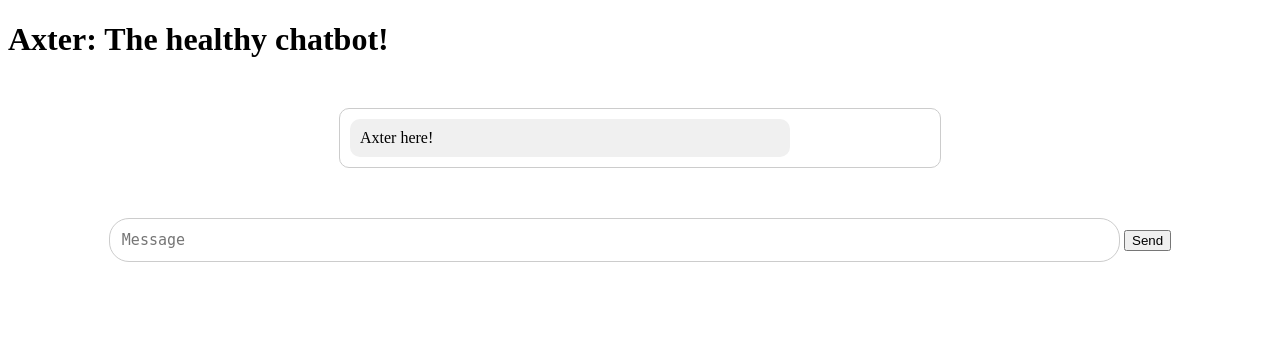
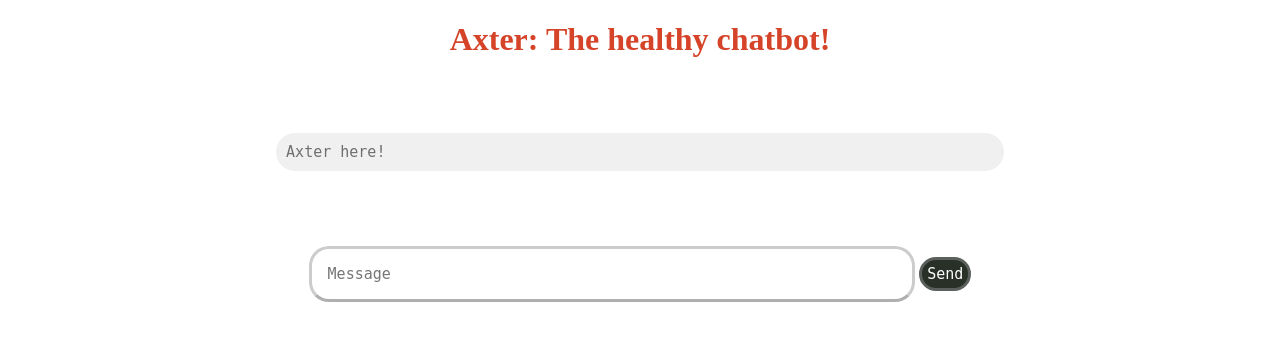
Before and after one commit to ashwiniso/axterchat_v1, a Django app: page /axter_chat/ in a window 1280 px wide. Shown: the top 341 px of the page. Run offline with Django 4.2, Linux system fonts and the light colour scheme.

Commit message:
final design

```diff
--- a/axter_chat/static/axter_chat/style.css
+++ b/axter_chat/static/axter_chat/style.css
@@ -1,38 +1,61 @@
 /* Overall chatbot container */
 #chatbot {
   width: 80%;
-  max-width: 600px; /* Set a maximum width to avoid excessive width on larger screens */
   margin: 50px auto; /* Center the chatbot container horizontally with top margin */
-  border-radius: 10px;
-  border: 1px solid #ccc;
+  margin-left : auto;
+  margin-right : auto;
   overflow: hidden; /* Prevent the chat messages from overflowing the container */
+  padding : 10px;
 }
 
 /* Bot's messages */
 .botText {
   background-color: #f0f0f0;
-  border-radius: 10px;
+  font-family: monospace;
+  font-size : 15px;
+  text-align : left;
+  color : rgb(109,111,109);
   padding: 10px;
-  margin: 10px;
+  border-radius: 20px;
+  margin-left: auto; /* Push the chat message to the right */
+  margin-right: auto;
   width: 70%; /* Reduce the width to leave space for the user input */
   clear: both;
-  float: left;
 }
 
 /* User input area */
 #userInput {
-  margin-top: 10px; /* Add some space between the chat messages and user input area */
+  margin-left : auto;
+  margin-right : auto;
+  margin-top: 40px; /* Add some space between the chat messages and user input area */
+  width : 80%;
   text-align: center;
 }
 
 /* Text input field */
 #textInput {
-  width: 80%; /* Increase the width to make it more user-friendly */
+  width: 60%; /* Increase the width to make it more user-friendly */
   border-radius: 20px; /* Increase the border radius for a smoother look */
   font-family: monospace; /* Use a monospace font to enable tab character */
   font-size: 15px;
-
-  border: 1px solid #ccc;
-  padding: 12px;
+  border: 3px solid #ccc;
+  border-bottom : 3px solid #afafaf;
+  padding: 16px;
+  color: rgb(213,67,41);
   box-sizing: border-box; /* Ensure padding doesn't affect the overall width */
 }
+
+#buttonInput{
+  padding : 5px;
+  font-family : monospace;
+  font-size : 15px;
+  border : 3px solid #5b605c;
+  background-color: rgb(40,48,40);
+  color : white;
+  border-radius : 20px;
+}
+
+h1{
+  text-align: center;
+  color : rgb(213,67,41);
+}
```
